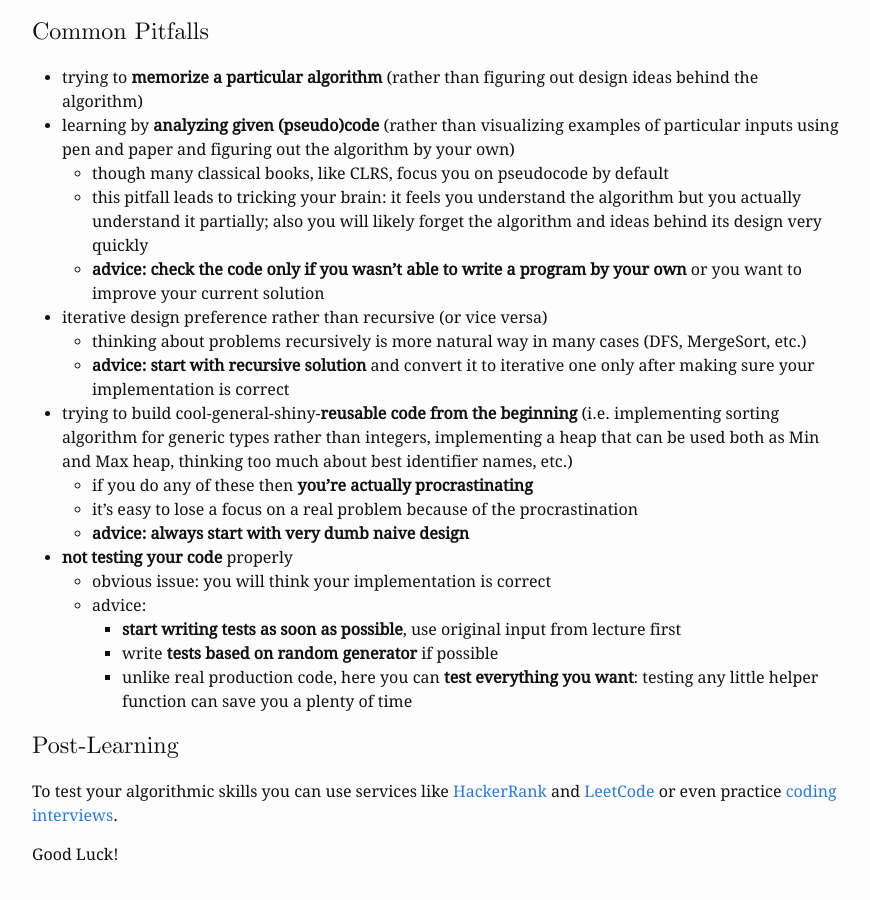
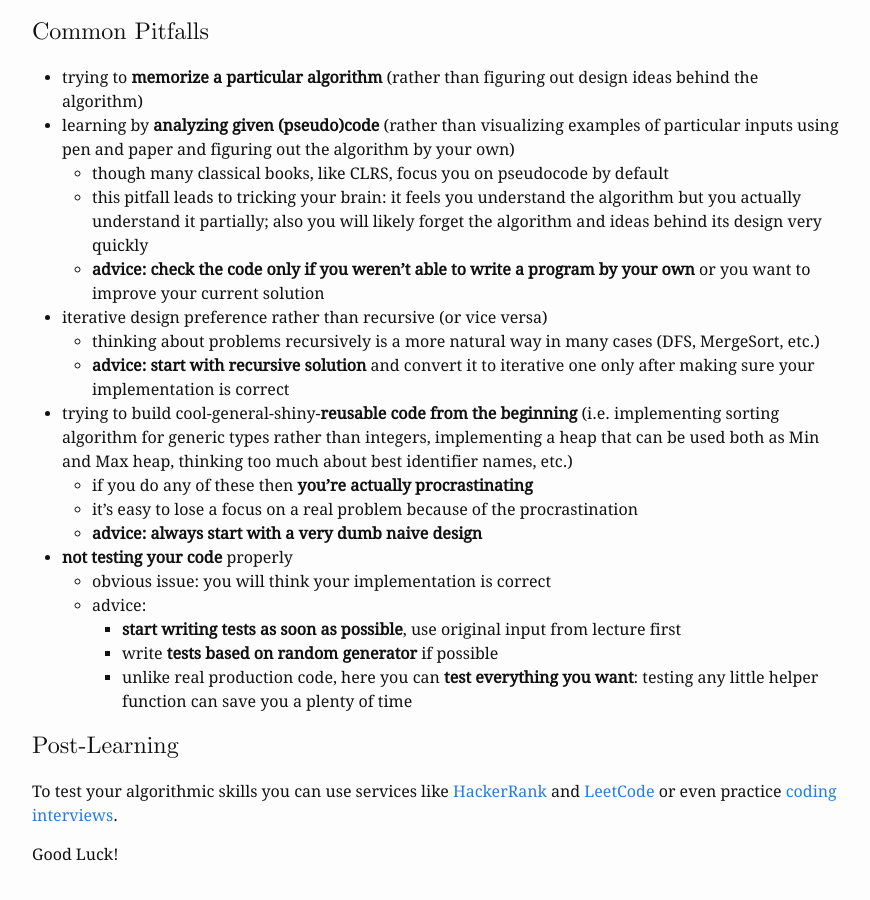
Before and after one commit to alopatindev/alopatindev.github.io, a Jekyll site: the page built from _posts/2017-05-25-how-to-learn-algorithms.markdown, in a window 1280 px wide and 900 px high, scrolled down 2652 px. Shown: the whole window, without its empty margins (203-1073 px from the left). Built offline with Jekyll 4.4.1, drawn with Linux system fonts in a browser that asks for light colours; comment, search, counter and statistics services are not loaded.

Commit message:
update 2017-05-25-how-to-learn-algorithms

```diff
--- a/_posts/2017-05-25-how-to-learn-algorithms.markdown
+++ b/_posts/2017-05-25-how-to-learn-algorithms.markdown
@@ -78,14 +78,14 @@ Also you should **perform better in coding interviews**.
 - learning by **analyzing given (pseudo)code** (rather than visualizing examples of particular inputs using pen and paper and figuring out the algorithm by your own)
     - though many classical books, like CLRS, focus you on pseudocode by default
     - this pitfall leads to tricking your brain: it feels you understand the algorithm but you actually understand it partially; also you will likely forget the algorithm and ideas behind its design very quickly
-    - **advice: check the code only if you wasn't able to write a program by your own** or you want to improve your current solution
+    - **advice: check the code only if you weren't able to write a program by your own** or you want to improve your current solution
 - iterative design preference rather than recursive (or vice versa)
-    - thinking about problems recursively is more natural way in many cases (DFS, MergeSort, etc.)
+    - thinking about problems recursively is a more natural way in many cases (DFS, MergeSort, etc.)
     - **advice: start with recursive solution** and convert it to iterative one only after making sure your implementation is correct
 - trying to build cool-general-shiny-**reusable code from the beginning** (i.e. implementing sorting algorithm for generic types rather than integers, implementing a heap that can be used both as Min and Max heap, thinking too much about best identifier names, etc.)
     - if you do any of these then **you're actually procrastinating**
     - it's easy to lose a focus on a real problem because of the procrastination
-    - **advice: always start with very dumb naive design**
+    - **advice: always start with a very dumb naive design**
 - **not testing your code** properly
     - obvious issue: you will think your implementation is correct
     - advice:
```
